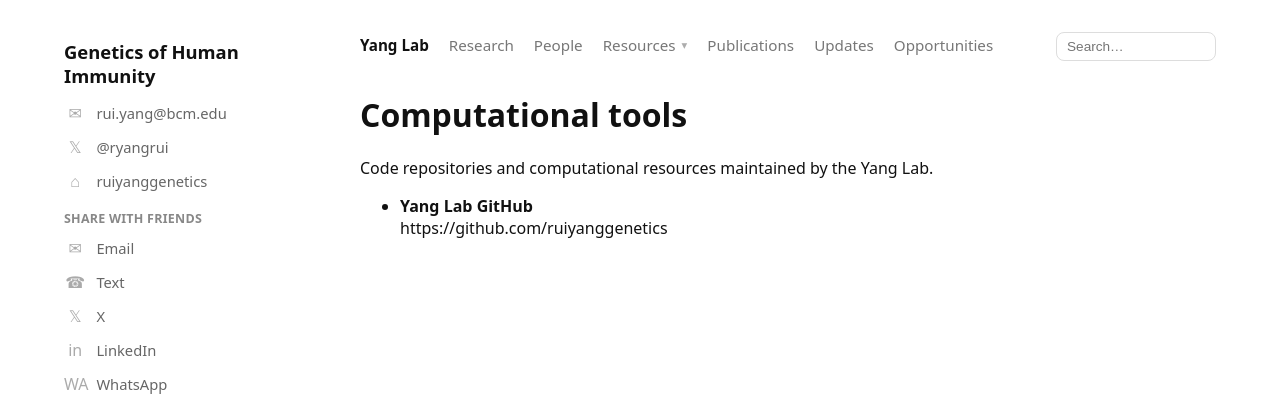
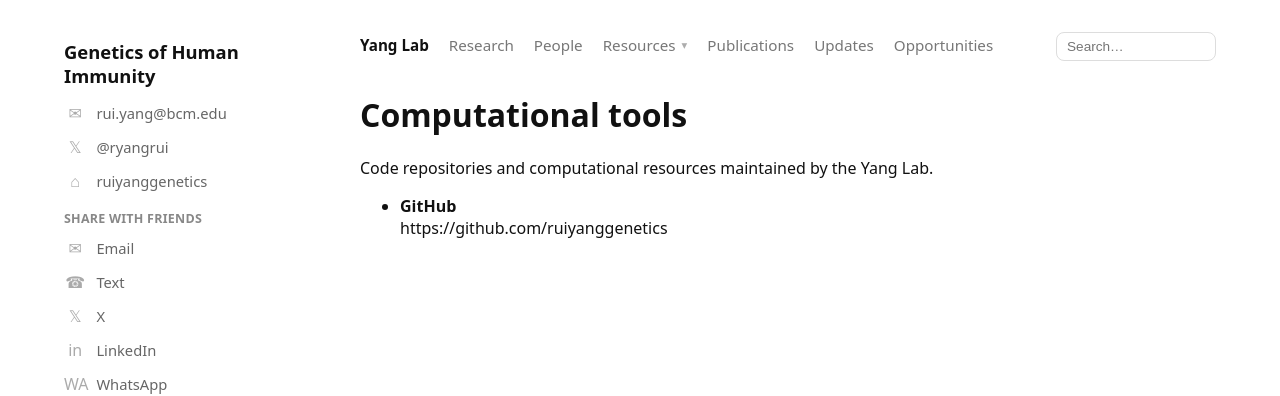
Before and after one commit to ruiyanggenetics/ghilab, a Jekyll site: the page built from resources/computational-tools.md, in a window 1280 px wide. Shown: the top 396 px of the page. Built offline with Jekyll 4.4.1, drawn with Linux system fonts in a browser that asks for light colours.

```diff
--- a/resources/computational-tools.md
+++ b/resources/computational-tools.md
@@ -10,5 +10,5 @@
 Code repositories and computational resources maintained by the Yang Lab.
 </p>
 
-- **Yang Lab GitHub**
+- **GitHub**
   <a href="https://github.com/ruiyanggenetics" target="_blank" rel="noopener">https://github.com/ruiyanggenetics</a>
```
